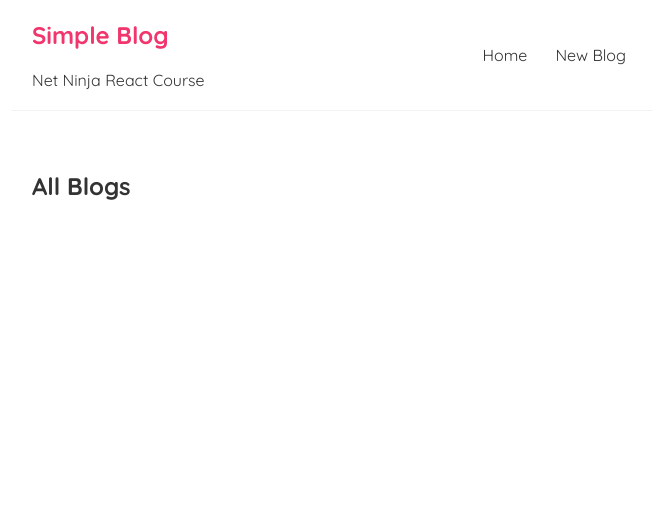
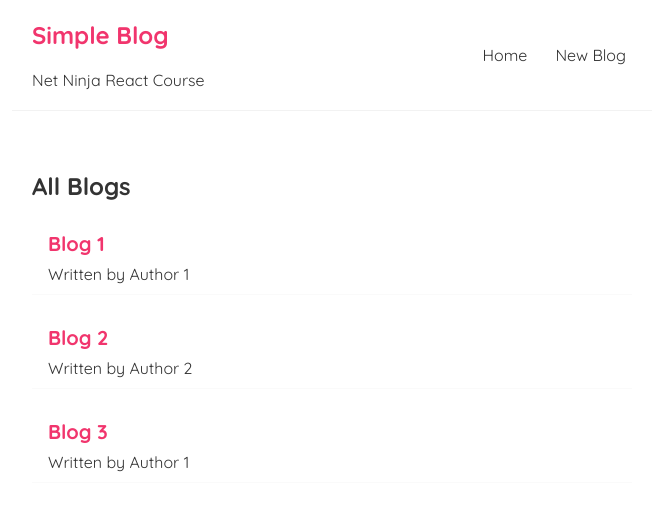
Before and after one commit to wojciechsadlik/react-course-extended, a React (Create React App) app: page / in a window 1280 px wide. Shown: the top 510 px of the page, without its empty margins (308-964 px from the left). Built offline with nearby package versions, Linux system fonts and the light colour scheme; data requests are answered from the project's data file.

Commit message:
fetching data from json-server, refactoring

```diff
--- /dev/null
+++ b/data/db.json
@@ -0,0 +1,10 @@
+{
+  "blogs": [
+    { "title": "Blog 1", "body": "Blog 1 Body ...",
+        "author": "Author 1", "id": 1 },
+    { "title": "Blog 2", "body": "Blog 2 Body ...",
+        "author": "Author 2", "id": 2 },
+    { "title": "Blog 3", "body": "Blog 3 Body ...",
+        "author": "Author 1", "id": 3 }
+  ]
+}
--- a/src/BlogList.tsx
+++ b/src/BlogList.tsx
@@ -3,11 +3,10 @@ import IBlogEntry from './IBlogEntry';
 
 interface BlogListProps {
   blogs: IBlogEntry[],
-  title: string,
-  handleDelete: (id: number) => void
+  title: string
 }
 
-const BlogList = ({ blogs, title, handleDelete }: BlogListProps) => {
+const BlogList = ({ blogs, title }: BlogListProps) => {
   return (
     <div className="blog-list">
       <h2>{ title }</h2>
@@ -15,7 +14,6 @@ const BlogList = ({ blogs, title, handleDelete }: BlogListProps) => {
         <div className="blog-preview" key={blog.id}>
           <h2>{ blog.title }</h2>
           <p>Written by { blog.author }</p>
-          <button onClick={() => handleDelete(blog.id)}>Delete Blog</button>
         </div>
       ))}
     </div>
--- a/src/Home.tsx
+++ b/src/Home.tsx
@@ -3,22 +3,21 @@ import BlogList from './BlogList';
 import IBlogEntry from './IBlogEntry';
 
 const Home = () => {
-  const blogs: IBlogEntry[] = [];
-
-  const [blogsState, setBlogsState] = useState(blogs);
-
-  const handleDelete = (id: number) => {
-    const newBlogsState = blogsState.filter(blog => blog.id !== id);
-    setBlogsState(newBlogsState);
-  }
+  const [blogs, setBlogs] = useState(Array<IBlogEntry>());
 
   useEffect(() => {
-    console.log("use effect ran");
-  });
+    fetch("http://localhost:8000/blogs")
+      .then((res) => {
+        return res.json();
+      })
+      .then((data) => {
+        setBlogs(data);
+      });
+  }, []);
 
   return (
     <div className="home">
-      <BlogList blogs={blogsState} title="All Blogs" handleDelete={handleDelete} />
+      {blogs && <BlogList blogs={blogs} title="All Blogs"/>}
     </div>
   );
 }
```
